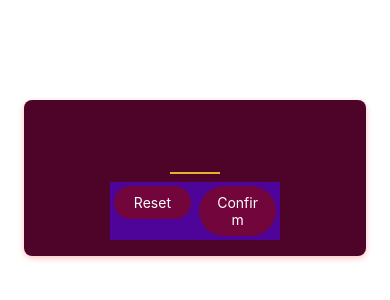
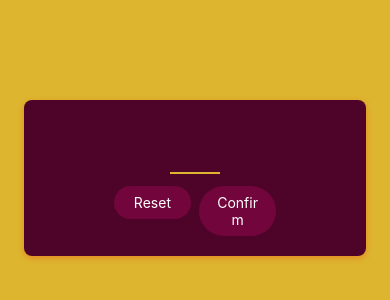
Before and after one commit to Pavan96/ReactMiniGameApp, a React Native app: screen / in a window 390 px wide. Shown: the top 300 px of the page. Built offline with nearby package versions, Linux system fonts and the light colour scheme.

Commit message:
Adding background color to view

```diff
--- a/App.js
+++ b/App.js
@@ -1,8 +1,17 @@
-import { StyleSheet} from 'react-native';
+import { StyleSheet, View} from 'react-native';
 import StartGameScreen from './screens/StartGameScreen';
 
 export default function App() {
-  return <StartGameScreen />;
+  return (
+   <View style= {styles.rootScreen}>
+    <StartGameScreen />
+   </View>
+  );
 }
 
-const styles = StyleSheet.create({ });
+const styles = StyleSheet.create({
+  rootScreen: {
+    flex: 1,
+   backgroundColor: '#ddb52f'
+  }
+});
--- a/screens/StartGameScreen.js
+++ b/screens/StartGameScreen.js
@@ -55,13 +55,10 @@
 
     buttonsConatiner: {
         flexDirection: "row",
-        backgroundColor: "#4e0399",
-        flex: 2
-
     },
 
     buttonContiner: {
-        flex: 4
+        flex: 1
     }
 
 });
```
